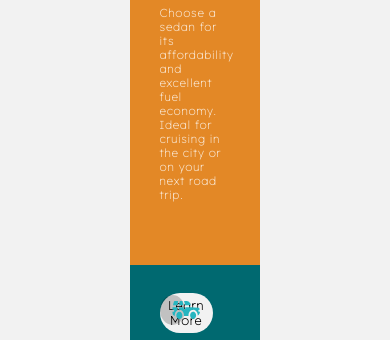
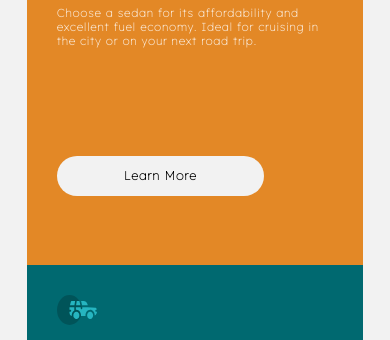
Before and after one commit to mdsameer1992/3-column-preview, a plain HTML site: page index.html in a window 390 px wide. Shown: the part 143-483 px from the top of the page. Drawn offline with Linux system fonts and the light colour scheme.

Commit message:
Update index.html

```diff
--- a/index.html
+++ b/index.html
@@ -98,8 +98,8 @@
         }
 
         @media only screen and (max-width:760px) {
-            .main {
-                width: 35%;
+          .main {
+                width: 90%;
                 position: unset;
                 top: unset;
                 transform: unset;
@@ -108,7 +108,12 @@
             }
             .car {
                 width: 100%;
+                height: 400px;
                 display: block;
+            }
+            button {
+                margin-top: 35%;
+                margin-bottom: 0%;
             }
         }
 
```
